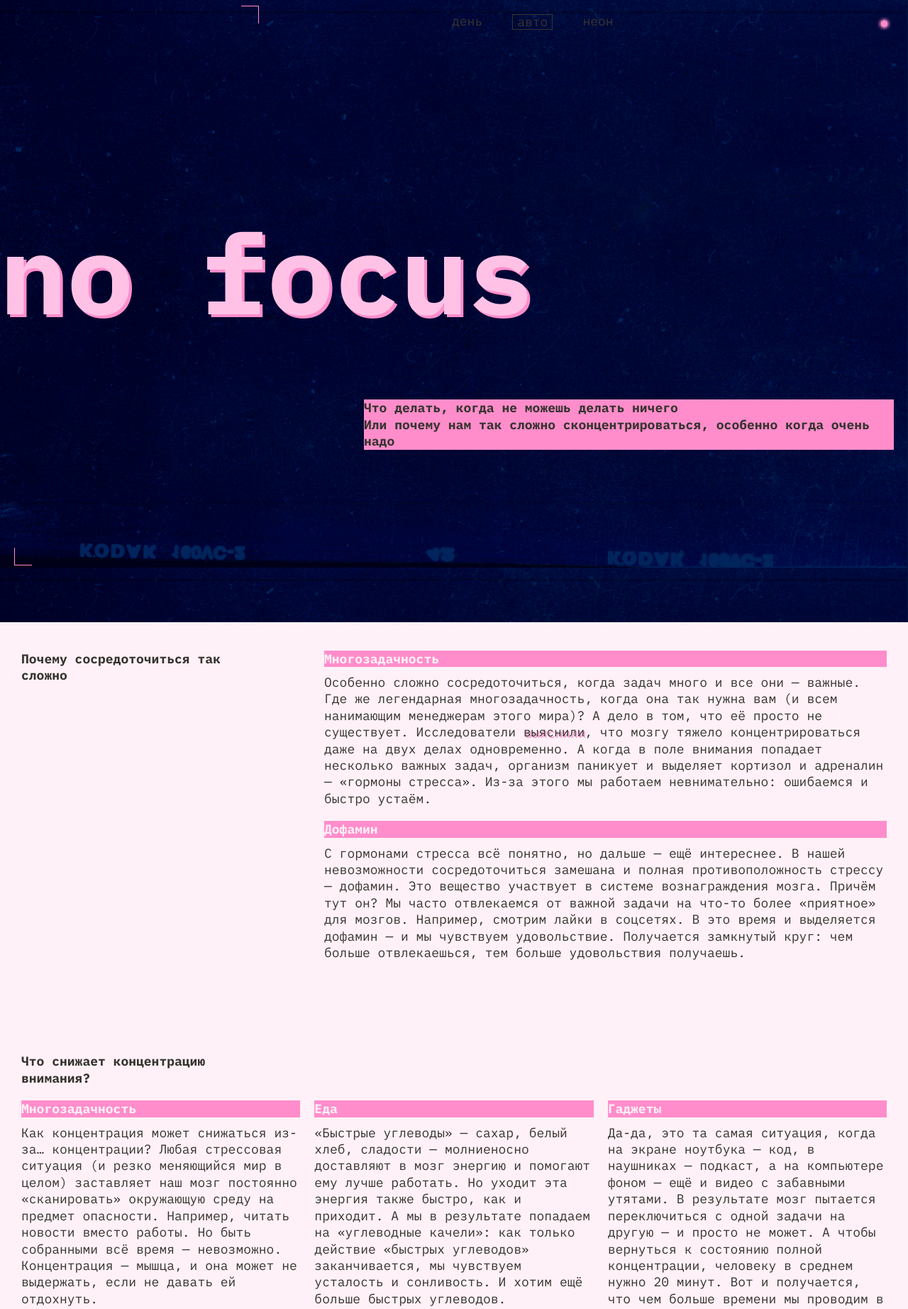
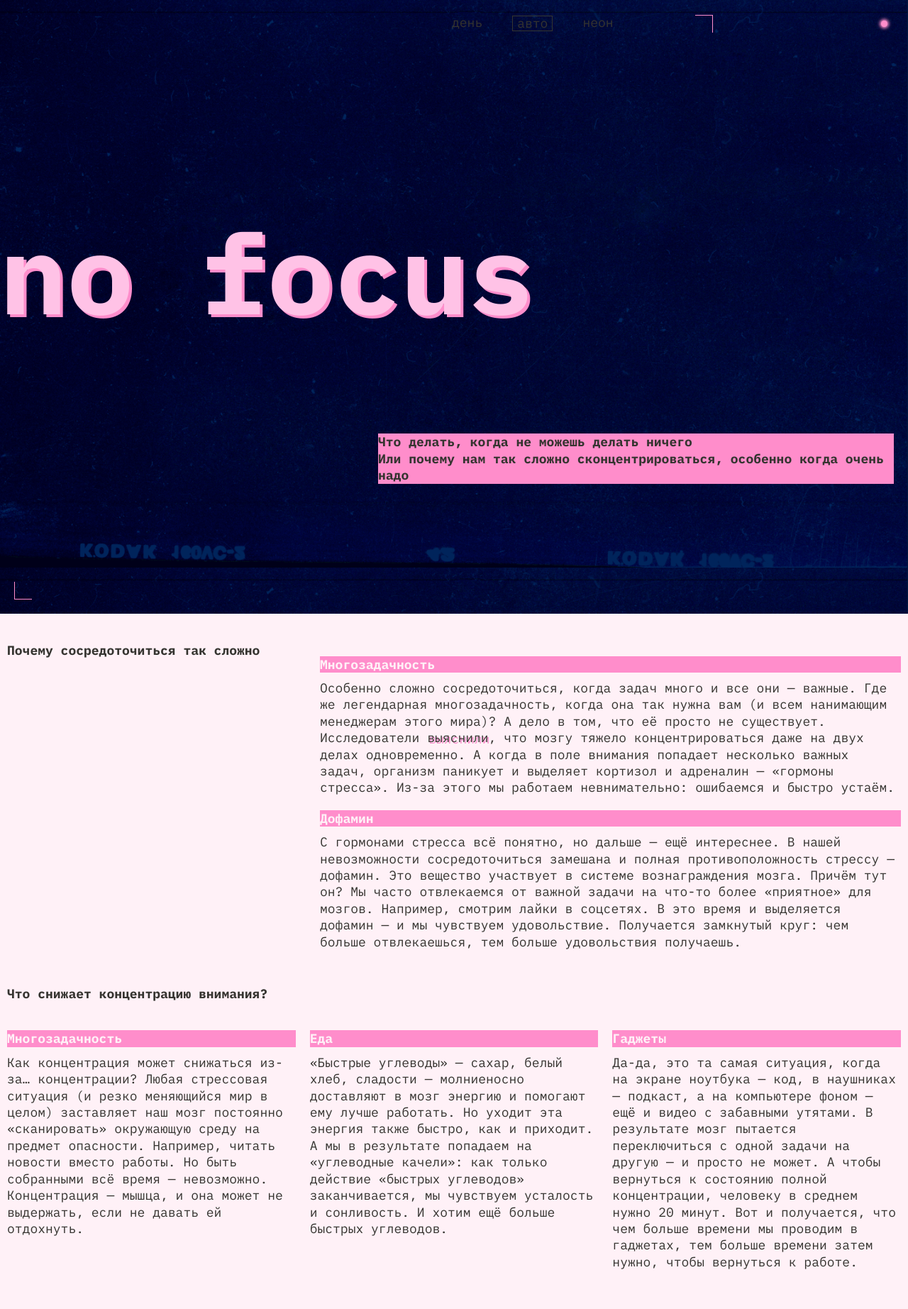
Before and after one commit to artem2005-cpu/slozhno-sosredotochitsya, a plain HTML site: page index.html in a window 1280 px wide. Shown: the top 1845 px of the page at 71% size. Drawn offline with Linux system fonts and the light colour scheme.

Commit message:
Update CSS styles for various components including header, title, text, and media queries.

```diff
--- a/styles/style.css
+++ b/styles/style.css
@@ -29,7 +29,7 @@ a:focus {
 .header {
 	display: flex;
 	flex-direction: column;
-	padding: 10px;
+	padding: clamp(0.625rem, 0.0286rem + 2.5445vw, 1.25rem);
 }
 
 .nav {
@@ -38,11 +38,10 @@ a:focus {
 	gap: clamp(2.4375rem, -3.9437rem + 27.2265vw, 9.125rem);
 }
 
-.header::before {
+.rec::before {
 	content: '';
-	position: absolute;
-	top: 8px;
-	left: 340px;
+	position: fixed;
+	left: clamp(21.25rem, -1.8625rem + 98.6133vw, 61.25rem);
 	width: 25px;
 	height: 25px;
 	border-top: 1px solid var(--basedColor);
@@ -87,7 +86,7 @@ a:focus {
 .header__theme-menu-item {
 	min-width: 70px;
 	min-height: 26px;
-	padding: 0px 13px;
+	padding: 1.5px 13px;
 }
 
 .header__theme-menu-button {
@@ -117,21 +116,22 @@ a:focus {
 }
 
 .title {
-	margin-top: clamp(4.0625rem, -2.3783rem + 27.4809vw, 10.8125rem);
+	margin-top: clamp(4.0625rem, -3.4491rem + 32.0493vw, 17.0625rem);
+	margin-left: clamp(-1.25rem, 1.1927rem + -5.0891vw, 0rem);
 }
 
 .title h1 {
 	color: var(--markedColor);
 	font-family: var(--font-family);
 	font-weight: 700;
-	font-size: 116px;
+	font-size: clamp(7.25rem, 7.0115rem + 1.0178vw, 7.5rem);
 	line-height: 83%;
 	text-shadow: 4px 4px var(--basedColor);
 }
 
 .text {
 	margin-top: clamp(3.4375rem, -2.9437rem + 27.2265vw, 10.125rem);
-	margin-left: clamp(0rem, -22.9008rem + 97.7099vw, 24rem);
+	margin-left: clamp(0rem, -18.5261rem + 79.0447vw, 32.0625rem);
 	background: var(--basedColor);
 }
 
@@ -266,48 +266,14 @@ a:focus {
 }
 
 @media (width >= 768px) {
-	.header {
-		padding: 20px;
-	}
-	.sectionWhy {
-		margin: 60px 20px 0px;
-	}
-
-	.sectionWhat,
-	.sectionHow,
-	.sectionGallery {
-		margin: 80px 20px 0px;
-	}
-	.title {
-		margin-top: clamp(10.8125rem, -7.9375rem + 39.0625vw, 17.0625rem);
-		margin-left: -20px;
-	}
-
-	.title h1 {
-		font-size: 120px;
-	}
-
-	.text {
-		margin-top: clamp(7.125rem, 19.125rem + -18.75vw, 10.125rem);
-		margin-left: clamp(22.75rem, -1.4375rem + 50.3906vw, 30.8125rem);
-	}
-
 	.sectionWhy,
 	.sectionHow {
 		display: grid;
 		grid-template-columns: 35% 65%;
 	}
 
-	.card-title:first-child {
-		margin-top: 0;
-	}
-
 	.grid_component {
 		margin-top: 20px;
-	}
-
-	.title2 {
-		width: clamp(14.75rem, -0.0625rem + 30.8594vw, 19.6875rem);
 	}
 
 	.card-title-gallery {
```
